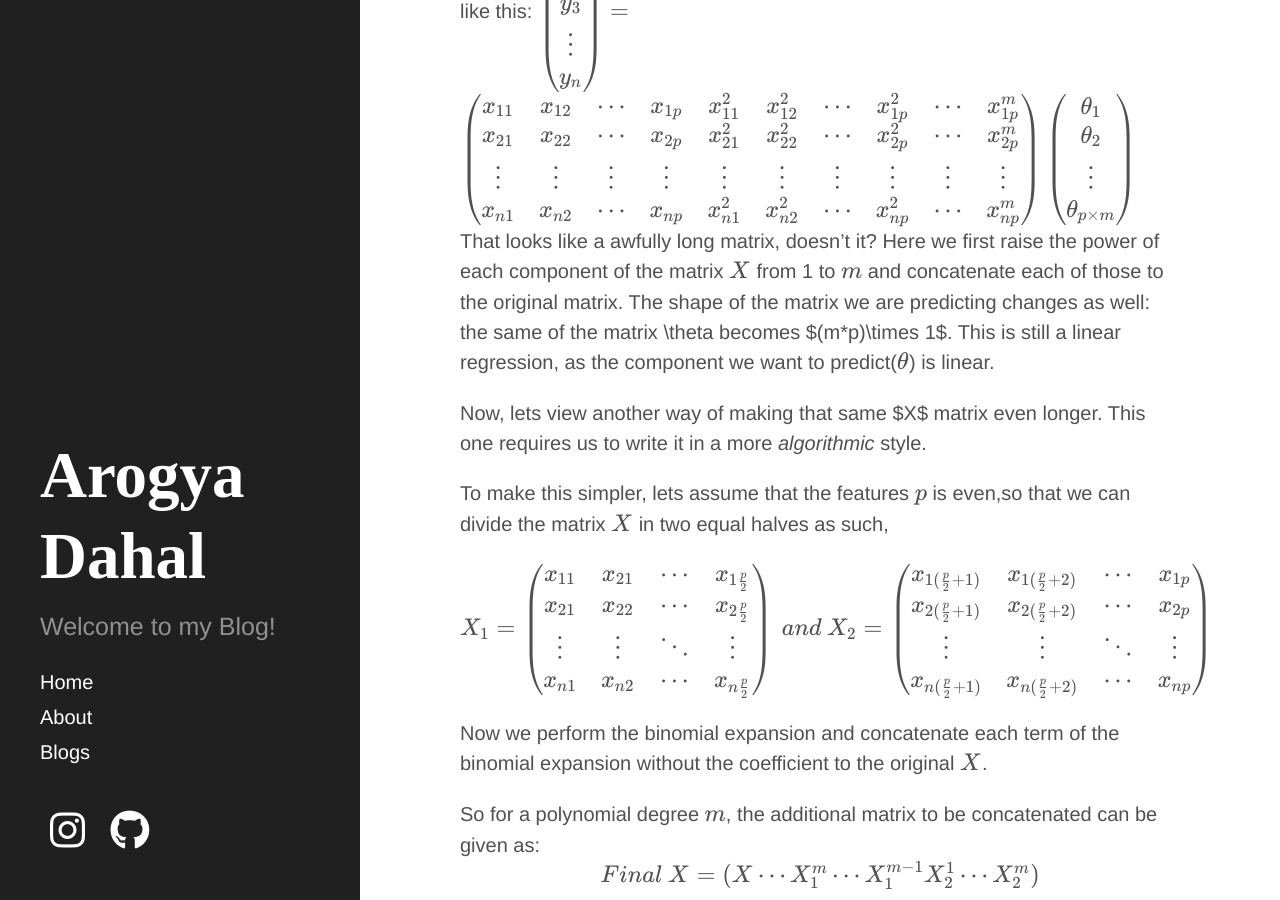
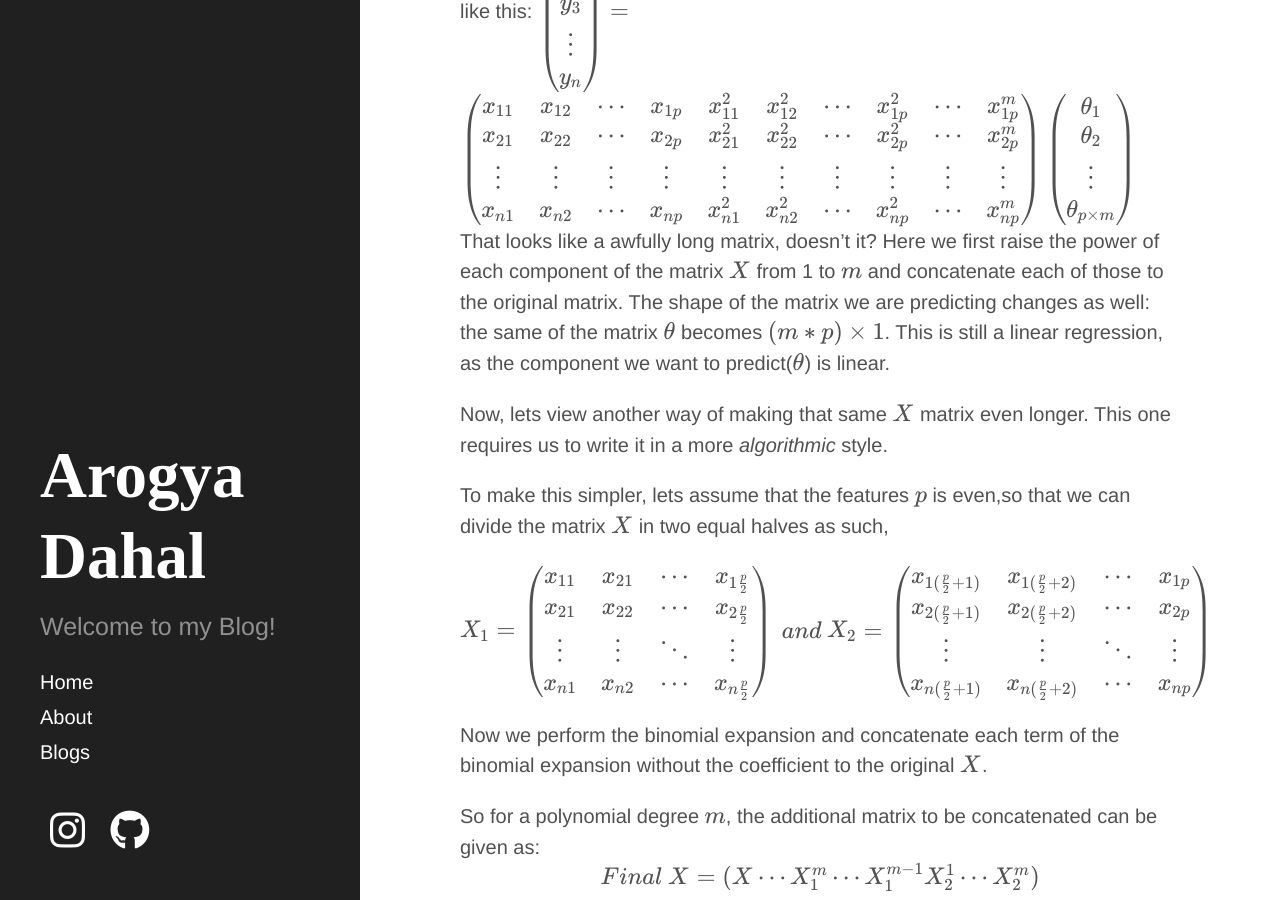
Before and after one commit to arogyad/arogyad.github.io, a Jekyll site: the page built from _posts/2021-07-15-Polynomial.md, in a window 1280 px wide and 900 px high, scrolled down 1721 px. Built offline with Jekyll 4.4.1, drawn with Linux system fonts in a browser that asks for light colours; nearby versions of some CDN libraries; some web fonts are replaced; our own code applies the rules of GitHub Pages for plain Markdown files.

```diff
--- a/_posts/2021-07-15-Polynomial.md
+++ b/_posts/2021-07-15-Polynomial.md
@@ -88,9 +88,9 @@ x_{n1} & x_{n2} & \cdots & x_{np} & x^2_{n1} & x^2_{n2} & \cdots & x^2_{np} & \c
 \theta_{p\times m}
 \end{pmatrix}
 $$
-That looks like a awfully long matrix, doesn't it? Here we first raise the power of each component of the matrix $$X$$ from 1 to $$m$$ and concatenate each of those to the original matrix. The shape of the matrix we are predicting changes as well: the same of the matrix \theta becomes $(m*p)\times 1$. This is still a linear regression, as the component we want to predict($$\theta$$) is linear.
+That looks like a awfully long matrix, doesn't it? Here we first raise the power of each component of the matrix $$X$$ from 1 to $$m$$ and concatenate each of those to the original matrix. The shape of the matrix we are predicting changes as well: the same of the matrix $$\theta$$ becomes $$(m*p)\times 1$$. This is still a linear regression, as the component we want to predict($$\theta$$) is linear.
 
-Now, lets view another way of making that same $X$ matrix even longer. This one requires us to write it in a more *algorithmic* style.
+Now, lets view another way of making that same $$X$$ matrix even longer. This one requires us to write it in a more *algorithmic* style.
 
 To make this simpler, lets assume that the features $$p$$ is even,so that we can divide the matrix $$X$$ in two equal halves as such,
 
```
